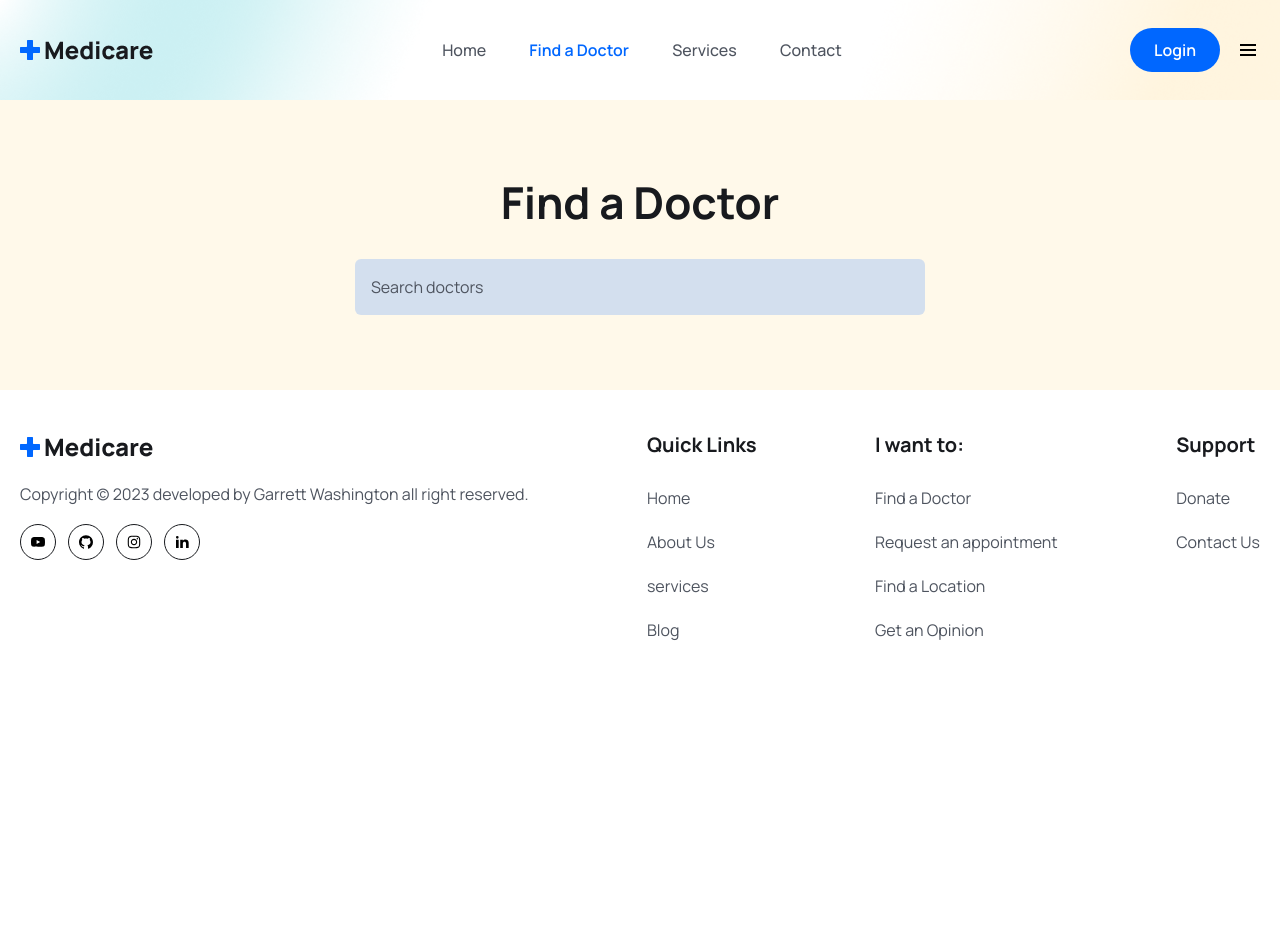
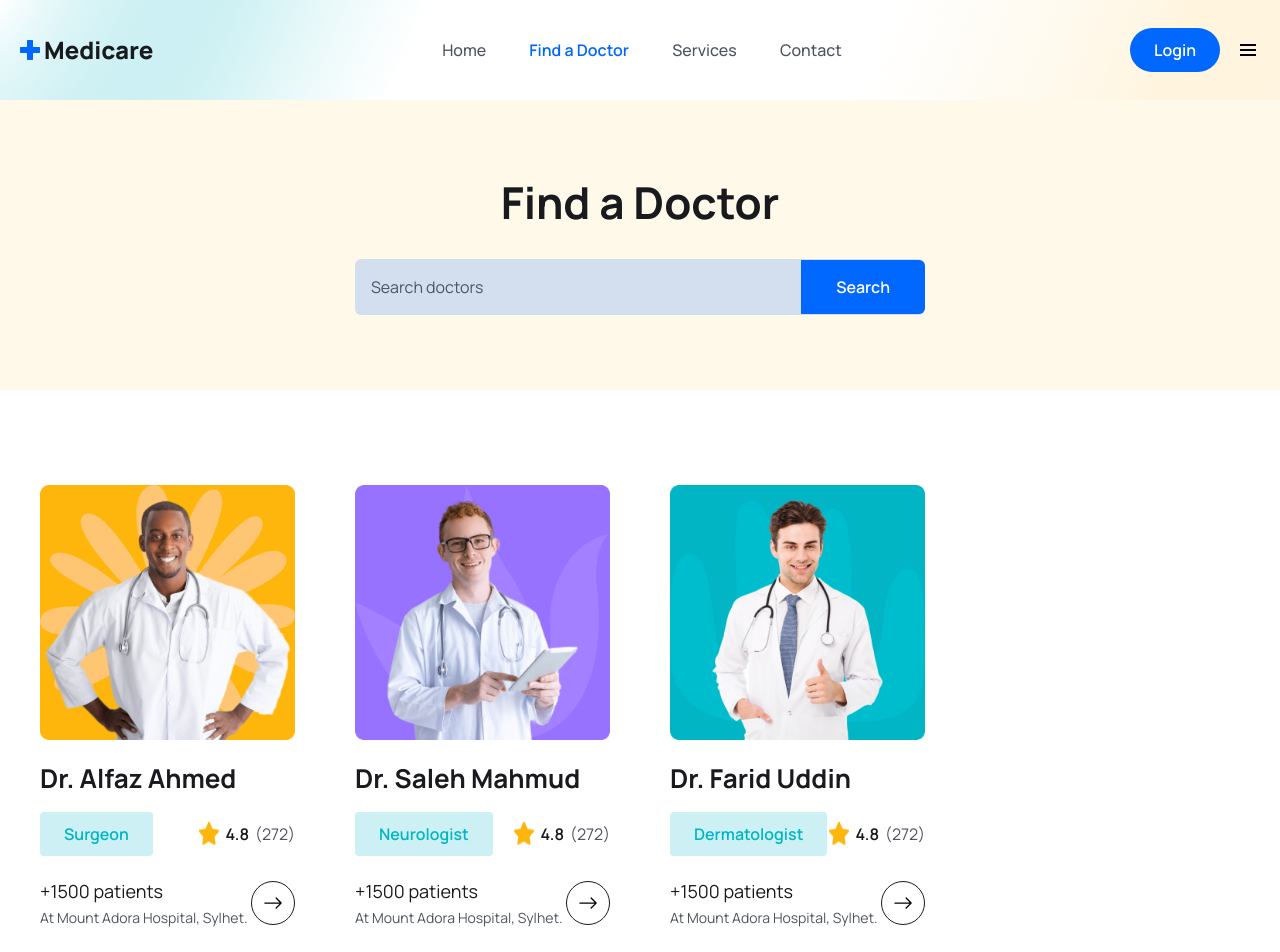
Before and after one commit to ggvhs/booking-app, a React (Vite) app in the folder frontend/: page /doctors in a window 1280 px wide. Shown: the top 952 px of the page. Before the commit the page ends 800 px from the top, so only its background shows below. Built offline with nearby package versions, Linux system fonts and the light colour scheme.

Commit message:
hard coded data for doctor list added to doctor page

```diff
--- a/frontend/src/components/Doctors/DoctorList.jsx
+++ b/frontend/src/components/Doctors/DoctorList.jsx
@@ -7,9 +7,9 @@ const DoctorList = () => {
 return (
 <div className="grid grid-cols-1 sm:grid-cold-2 md:grid-cols-3 gap-5 lg:gap-[30px] mt-[30px] lg:mt-[55px]">
     {doctors.map(doctor => (
-        <DoctorCard key={doctor.id} doctor={doctor} />
+    <DoctorCard key={doctor.id} doctor={doctor} />
     ))}
-    </div>
+</div>
 );
 };
 
--- a/frontend/src/pages/Doctors/Doctors.jsx
+++ b/frontend/src/pages/Doctors/Doctors.jsx
@@ -4,6 +4,7 @@ import { doctors } from './../../assets/data/doctors'
 
 const Doctors = () => {
   return (
+    <>
     <section className='bg-[#fff9ea]'>
       <div className='container text-center'>
         <h2 className='heading'> Find a Doctor</h2>
@@ -11,9 +12,26 @@ const Doctors = () => {
           <input type="search" className='py-4 pl-4 pr-2 bg-transparent w-full
           focus:outline-none cursor-ponter placeholder:text-textColor'
           placeholder='Search doctors' />
+          <button className='btn mt-0 rounded-[0px] rounded-r-md'>
+            Search
+          </button>
         </div>
       </div>
     </section>
+
+    <section>
+      <div className='container'>
+        <div className="grid grid-cols-1 sm:grid-cold-2 md:grid-cols-3 lg:grid-cols-4 gap-5">
+          {doctors.map(doctor => (
+          <DoctorCard key={doctor.id} doctor={doctor} />
+        ))}
+        </div>
+
+      </div>
+    </section>
+    </>
+
+
   )
 }
 
```
